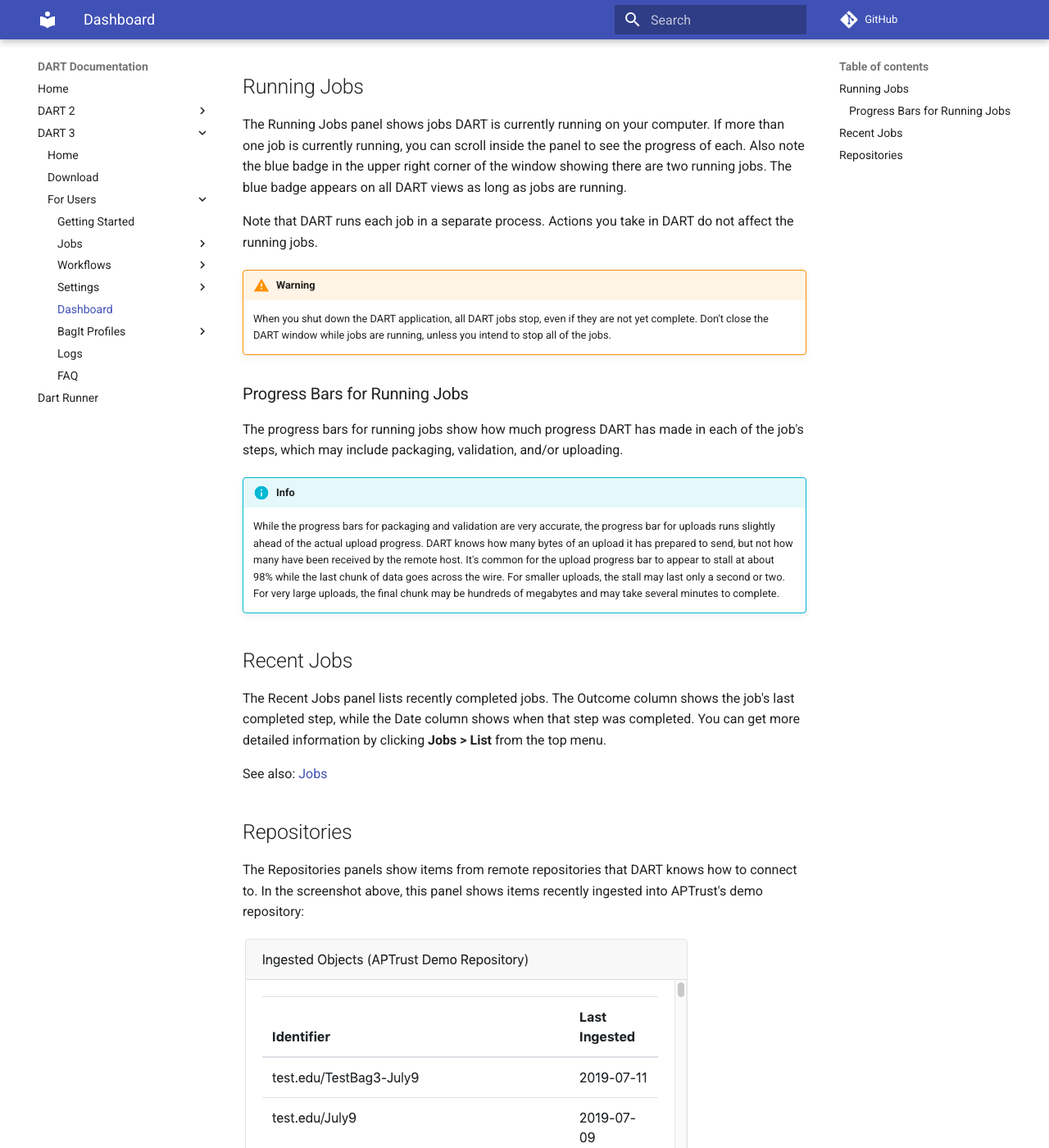
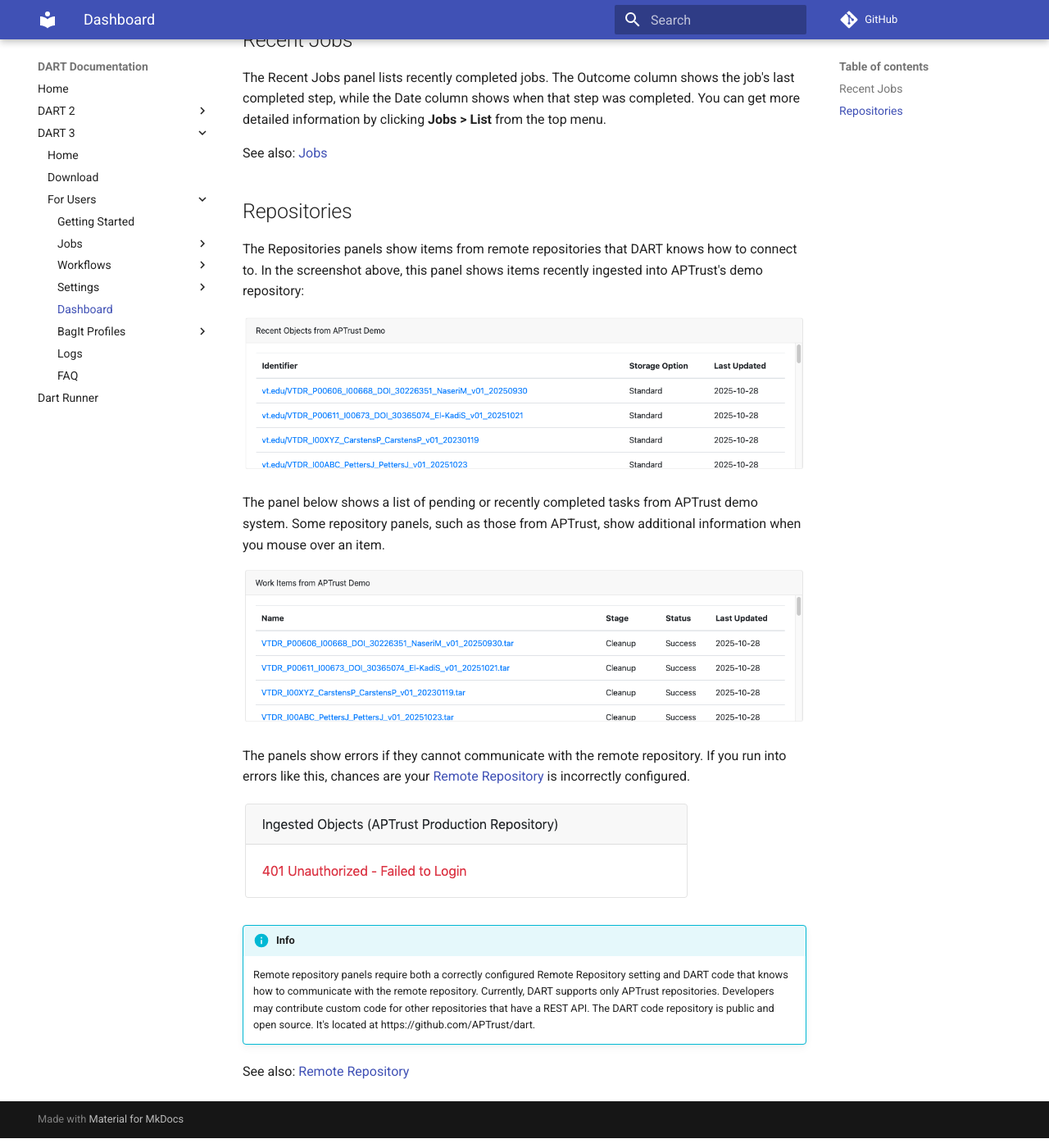
Before and after one commit to APTrust/dart-docs, an MkDocs documentation site: the page built from docs/dart3/users/dashboard.md, in a window 1280 px wide and 1400 px high, scrolled down 737 px. Shown: the whole window at 82% size. Built offline with MkDocs 1.6.1 and Material for MkDocs 9.7.7, drawn with Linux system fonts in a browser that asks for light colours; comment, search, counter and statistics services are not loaded; some of the changed text lies outside the part shown.

Commit message:
Added DART 3 updates for dashboard, downloads, logs and workflows

```diff
--- a/docs/dart3/users/dashboard.md
+++ b/docs/dart3/users/dashboard.md
@@ -4,30 +4,6 @@
 
 ![Dashboard](../img/dashboard/dashboard.png)
 
-## Running Jobs
-
-The Running Jobs panel shows jobs DART is currently running on your computer. If more than one job is currently running, you can scroll inside the panel to see the progress of each. Also note the blue badge in the upper right corner of the window showing there are two running jobs. The blue badge appears on all DART views as long as jobs are running.
-
-Note that DART runs each job in a separate process. Actions you take in DART do not affect the running jobs.
-
-!!! warning
-    When you shut down the DART application, all DART jobs stop, even if they
-    are not yet complete. Don't close the DART window while jobs are running,
-    unless you intend to stop all of the jobs.
-
-### Progress Bars for Running Jobs
-
-The progress bars for running jobs show how much progress DART has made in each of the job's steps, which may include packaging, validation, and/or uploading.
-
-!!! info
-    While the progress bars for packaging and validation are very accurate, the
-    progress bar for uploads runs slightly ahead of the actual upload progress.
-    DART knows how many bytes of an upload it has prepared to send, but not how
-    many have been received by the remote host. It's common for the upload
-    progress bar to appear to stall at about 98% while the last chunk of data
-    goes across the wire. For smaller uploads, the stall may last only a second
-    or two. For very large uploads, the final chunk may be hundreds of megabytes
-    and may take several minutes to complete.
 
 ## Recent Jobs
 
@@ -51,8 +27,9 @@
 
 !!! info
     Remote repository panels require both a correctly configured Remote Repository
-    setting and a plugin that knows how to communicate with the remote repository.
-    Plugins are typically written by developers associated with the repository,
-    and are packaged with the DART installation.
+    setting and DART code that knows how to communicate with the remote repository.
+    Currently, DART supports only APTrust repositories. Developers may contribute
+    custom code for other repositories that have a REST API. The DART code repository
+    is public and open source. It's located at https://github.com/APTrust/dart.
 
 See also: [Remote Repository](settings/remote_repositories.md)
--- a/mkdocs.yml
+++ b/mkdocs.yml
@@ -94,7 +94,6 @@
             - dart3/users/jobs/troubleshooting.md
         - Workflows:
             - dart3/users/workflows/index.md
-            - dart3/users/workflows/job_params.md
             - dart3/users/workflows/batch_jobs.md
         - Settings:
             - dart3/users/settings/index.md
```
Also changed, not shown: docs/dart3/shared/downloads.md (+1 -1 lines), docs/dart3/users/logs.md (+4 -2 lines), docs/dart3/users/settings/remote_repositories.md (+1 -1 lines), docs/dart3/users/workflows/index.md (+3 -7 lines), docs/dart3/users/workflows/job_params.md (deleted, +0 -76 lines), docs/dart3/img/dashboard/aptrust_ingested.png, docs/dart3/img/dashboard/aptrust_work_items.png, docs/dart3/img/dashboard/dashboard.png.
